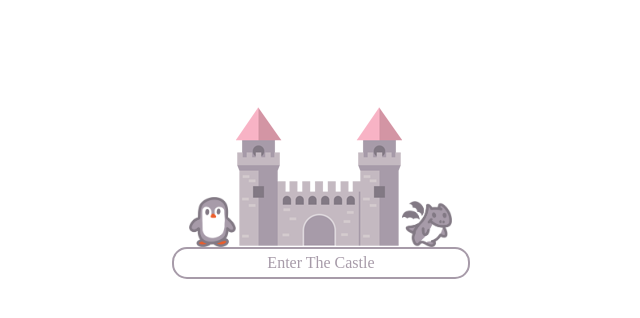
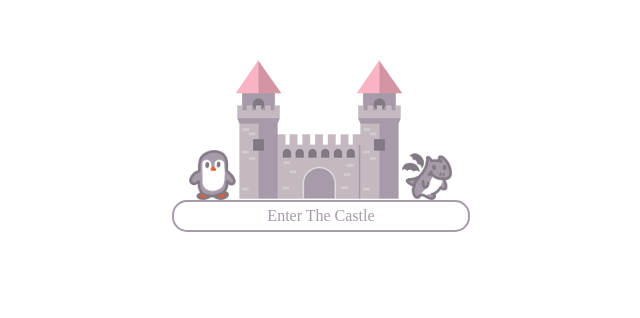
Before and after one commit to yourlocaldeveloper/adventure_app, a React app in the folder client/: page / in a window 1280 px wide. Shown: the part 254-572 px from the top of the page, without its empty margins (319-959 px from the left). Built offline with nearby package versions, Linux system fonts and the light colour scheme; a web font is replaced by a local one.

Commit message:
fix issues with centering homepage content to screen

```diff
--- a/client/src/pages/Home/_home.scss
+++ b/client/src/pages/Home/_home.scss
@@ -4,16 +4,19 @@
   display: grid;
   grid-template-columns: 1fr 1fr 1fr;
   grid-template-rows: 1fr 1fr 1fr;
+  align-items: center;
+
+  .wrapper-homepage {
+    display: block;
+    grid-column: 2 / 3;
+    grid-row: 2 / 3;
+  }
 
   .landing-images {
     display: flex;
     justify-content: center;
     align-content: center;
     align-items: flex-end;
-    grid-column: 2 / 3;
-    grid-row: 2 / 3;
-    position: relative;
-    padding: 2rem;
   }
 
   #dragon-img, #penguin-img {
@@ -22,12 +25,9 @@
   }
 
   .enter-button {
-    grid-column: 2 / 3;
-    grid-row: 2 / 3;
     display: flex;
     justify-content: center;
     align-items: flex-end;
-    position: relative;
   }
 
   button {
@@ -35,7 +35,6 @@
     border-radius: 4px;
     width: 70%;
     height: 2rem;
-    margin-top: 2rem;
     color: $dark-purple;
     border: solid 2px $dark-purple;
     border-radius: 15px;
--- a/client/src/pages/Home/index.js
+++ b/client/src/pages/Home/index.js
@@ -8,6 +8,7 @@ const Home = () => {
     return (
         <>
             <main id="homepage">
+                <div class="wrapper-homepage">
                     <div className="landing-images">
                     <img id="penguin-img" src={penguin}/>
                     <img id="castle-img" src={castle}/>
@@ -16,6 +17,7 @@ const Home = () => {
                     <div className="enter-button">
                     <button>Enter The Castle</button>
                     </div>
+                </div>
             </main>
         </>
     )
```
Lines whose indentation alone changed are shown as unchanged.
